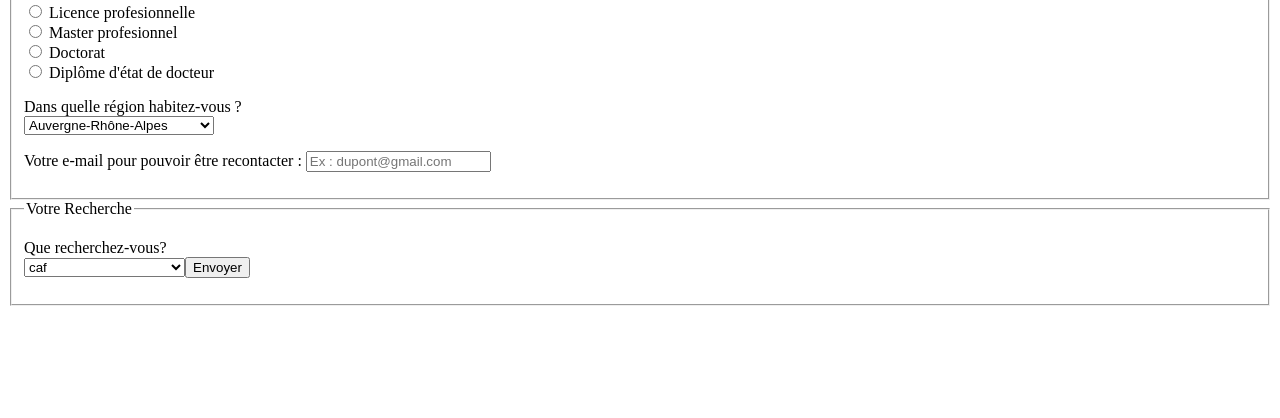
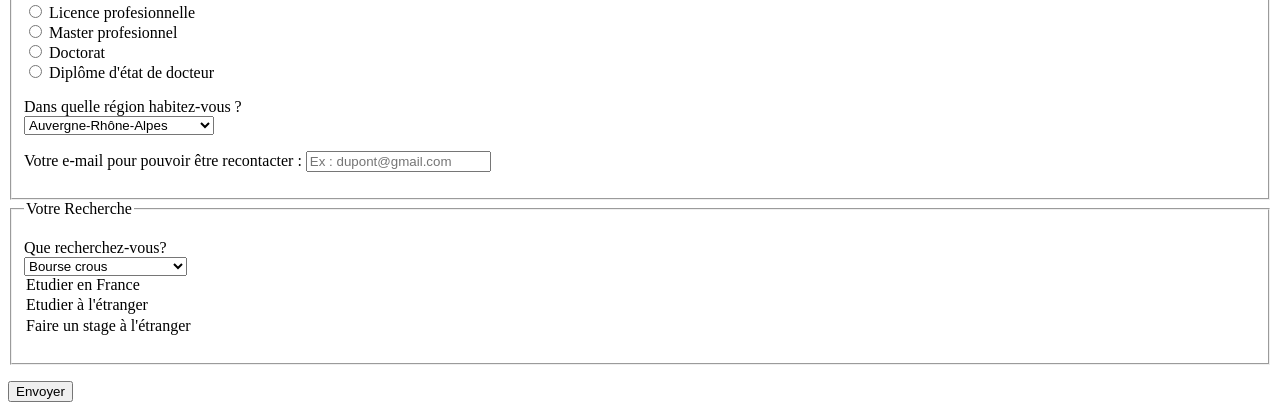
Before and after one commit to HouillonAnd/Nuit_Info_2019_VailePlusPlus, a PHP site: page /questionnaire.php in a window 1280 px wide. Shown: the part 580-998 px from the top of the page. Before the commit the page ends 886 px from the top, so only its background shows below. Run offline with PHP 8.4, Linux system fonts and the light colour scheme.

Commit message:
ajout des champs questionnaire

```diff
--- a/questionnaire.php
+++ b/questionnaire.php
@@ -75,11 +75,29 @@
 			<p>
 				<label for="recherche">Que recherchez-vous?</label><br />
 			    	<select name="recherche" id="recherche">
-			    		<option value="caf">caf</option>
-			    		<option value="transp">transport</option>
-			    		<option value="p">Auvergne-Rhône-Alpes</option>
+			    		<option value="bourseCrous">Bourse crous</option>
+			    		<option value="aideLogmnt">Aide au logement</option>
+			    		<option value="scuio">Scuio ip</option>
+						<option value="medecU">Médecine universitaire</option>
+						<option value="logmntU">Logement universitaire</option>
+						<option value="RestoU">Restaurant universitaire</option>
+						<option value="cvec">Cvec</option>
+						<option value="DossSocialEtu">Dossier social étudiant</option>
+						<option value="AideMerite">Aide au mérite</option>
+						<option value="AideUrgence">Aide d'urgence</option>
 			</p>
+			<p>
+		    	<label for="region">Que souhaitez-vous faire ?</label><br />
+			        <select name="region" id="region">
+			           <option value="Fr">Etudier en France</option>
+			           <option value="Etr">Etudier à l'étranger</option>
+			           <option value="StageEtr">Faire un stage à l'étranger</option>
+
+			        </select>
+		    </p>
 	</fieldset>
+
+
 
 		    <p>
 		      <input type="submit" value="Envoyer" />
```
